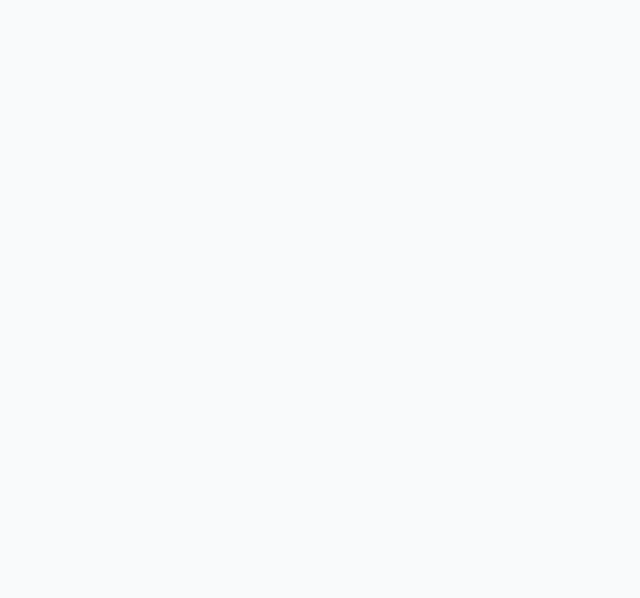
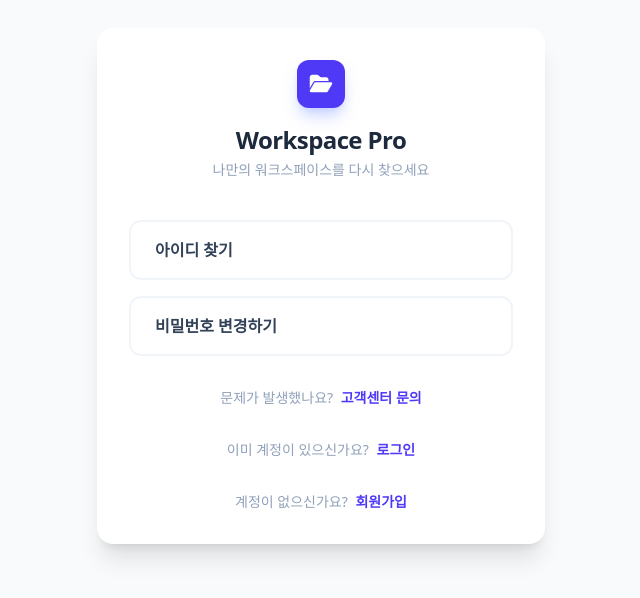
Before and after one commit to Lumisia/vue-test01, a Vue app: page /find_member in a window 1280 px wide. Before the commit this address had no page. Shown: the part 114-712 px from the top of the page, without its empty margins (319-959 px from the left). Built offline with nearby package versions, Linux system fonts and the light colour scheme.

Commit message:
Feat : 아이디 찾기 탭 생성

```diff
--- a/src/router/index.js
+++ b/src/router/index.js
@@ -81,6 +81,12 @@ const router = createRouter({
       name: 'pay',
       component: () => import('../views/Pay.vue'),
       meta: { title : '결제', requiresAuth: true }, // 부모가 true면 자식들도 영향을 받습니다.
+    },
+    {
+      path: '/find_member',
+      name: 'find_member',
+      component: () => import('../views/user/Find_member.vue'),
+      meta: { title : '회원 찾기', requiresAuth: true }, // 부모가 true면 자식들도 영향을 받습니다.
     }
   ],
 })
--- /dev/null
+++ b/src/views/user/Find_member.vue
@@ -0,0 +1,143 @@
+<template>
+  <div class="min-h-screen bg-slate-50 flex items-center justify-center p-4">
+    <div class="w-full max-w-md bg-white rounded-2xl shadow-xl p-8 relative overflow-hidden font-sans">
+
+      <button
+        v-if="currentStep !== 'main'"
+        @click="goBack"
+        class="absolute top-6 left-6 text-slate-400 hover:text-indigo-600 transition-colors"
+      >
+        <i class="fa-solid fa-chevron-left text-lg"></i>
+      </button>
+
+      <div class="text-center mb-10">
+        <div class="inline-flex items-center justify-center w-12 h-12 bg-indigo-600 rounded-xl mb-4 shadow-lg shadow-indigo-200">
+          <i class="fa-solid fa-folder-open text-white text-xl"></i>
+        </div>
+        <h1 class="text-2xl font-bold text-slate-800 tracking-tight">Workspace Pro</h1>
+        <p class="text-slate-400 text-sm mt-1 font-medium">{{ pageTitle }}</p>
+      </div>
+
+      <div v-if="currentStep === 'main'" class="space-y-4">
+        <button @click="selectMode('id')" class="w-full py-4 px-6 border-2 border-slate-100 rounded-xl font-semibold text-slate-700 hover:border-indigo-500 hover:text-indigo-600 transition-all flex justify-between items-center group">
+          아이디 찾기
+          <i class="fa-solid fa-arrow-right opacity-0 group-hover:opacity-100 transition-opacity"></i>
+        </button>
+        <button @click="selectMode('pw')" class="w-full py-4 px-6 border-2 border-slate-100 rounded-xl font-semibold text-slate-700 hover:border-indigo-500 hover:text-indigo-600 transition-all flex justify-between items-center group">
+          비밀번호 변경하기
+          <i class="fa-solid fa-arrow-right opacity-0 group-hover:opacity-100 transition-opacity"></i>
+        </button>
+      </div>
+
+      <div v-else-if="currentStep === 'method'" class="space-y-3">
+        <button
+          v-for="method in authMethods"
+          :key="method.id"
+          @click="selectMethod(method.id)"
+          class="w-full p-4 bg-slate-50 rounded-xl border border-transparent hover:border-indigo-200 hover:bg-white transition-all flex items-center gap-4 group"
+        >
+          <div class="w-12 h-12 bg-white rounded-lg flex items-center justify-center shadow-sm text-indigo-500 group-hover:bg-indigo-600 group-hover:text-white transition-colors">
+             <i :class="method.iconClass" class="text-lg"></i>
+          </div>
+          <div class="text-left">
+            <p class="font-bold text-slate-700 text-sm">{{ method.label }}</p>
+            <p class="text-xs text-slate-400">{{ method.desc }}</p>
+          </div>
+        </button>
+      </div>
+
+      <div v-else-if="currentStep === 'form'" class="space-y-5">
+        <div class="space-y-1">
+          <label class="text-[11px] font-bold text-slate-400 ml-1 uppercase tracking-wider">
+            {{ selectedMethodLabel }} 정보
+          </label>
+          <div class="relative">
+            <i :class="currentIcon" class="absolute left-4 top-1/2 -translate-y-1/2 text-slate-300"></i>
+            <input
+              type="text"
+              :placeholder="placeholderText"
+              class="w-full pl-11 pr-4 py-3.5 bg-slate-50 border border-slate-100 rounded-xl focus:outline-none focus:ring-2 focus:ring-indigo-500/20 focus:bg-white transition-all"
+            >
+          </div>
+        </div>
+        <button class="w-full py-4 bg-slate-900 text-white rounded-xl font-bold shadow-lg hover:bg-indigo-600 transition-all active:scale-[0.98]">
+          인증 요청하기
+        </button>
+      </div>
+
+      <div class="mt-8 text-center text-sm">
+        <p class="text-slate-400 font-medium">
+          문제가 발생했나요? <a href="#" class="text-indigo-600 font-bold ml-1 hover:underline">고객센터 문의</a>
+        </p>
+      </div>
+      <div class="mt-8 text-center text-sm">
+        <p class="text-slate-400">이미 계정이 있으신가요?
+            <router-link :to="{ name: 'login' }">
+                <a href="#" class="text-indigo-600 font-semibold ml-1 underline-offset-4 hover:underline">로그인</a>
+            </router-link></p>
+      </div>
+      <div class="mt-8 text-center text-sm">
+        <p class="text-slate-400">계정이 없으신가요?
+            <router-link :to="{ name: 'signup' }">
+                <a href="#" class="text-indigo-600 font-semibold ml-1 underline-offset-4 hover:underline">회원가입</a>
+            </router-link></p>
+      </div>
+    </div>
+  </div>
+</template>
+
+<script setup>
+import { ref, computed } from 'vue';
+
+const currentStep = ref('main');
+const mode = ref('');
+const selectedMethod = ref('');
+
+// Font Awesome 아이콘 클래스를 포함한 데이터
+const authMethods = [
+  {
+    id: 'email',
+    label: '이메일 인증',
+    desc: '가입하신 이메일로 링크가 발송됩니다.',
+    iconClass: 'fa-solid fa-at' // 요청하신 아이콘
+  },
+  {
+    id: 'phone',
+    label: '메세지 인증',
+    desc: '등록된 번호로 인증번호를 전송합니다.',
+    iconClass: 'fa-solid fa-comment-sms'
+  },
+  {
+    id: 'otp',
+    label: 'OTP 이용하기',
+    desc: '2차 인증 앱의 번호를 입력해주세요.',
+    iconClass: 'fa-solid fa-shield-halved'
+  }
+];
+
+const pageTitle = computed(() => {
+  if (currentStep.value === 'main') return '나만의 워크스페이스를 다시 찾으세요';
+  return mode.value === 'id' ? '아이디 찾기' : '비밀번호 변경';
+});
+
+const selectedMethodLabel = computed(() => {
+  return authMethods.find(m => m.id === selectedMethod.value)?.label || '';
+});
+
+const currentIcon = computed(() => {
+  return authMethods.find(m => m.id === selectedMethod.value)?.iconClass || '';
+});
+
+const placeholderText = computed(() => {
+  if (selectedMethod.value === 'email') return '이메일 주소를 입력하세요';
+  if (selectedMethod.value === 'phone') return '010-0000-0000';
+  return '6자리 숫자 입력';
+});
+
+const selectMode = (m) => { mode.value = m; currentStep.value = 'method'; };
+const selectMethod = (m) => { selectedMethod.value = m; currentStep.value = 'form'; };
+const goBack = () => {
+  if (currentStep.value === 'form') currentStep.value = 'method';
+  else if (currentStep.value === 'method') currentStep.value = 'main';
+};
+</script>
```
